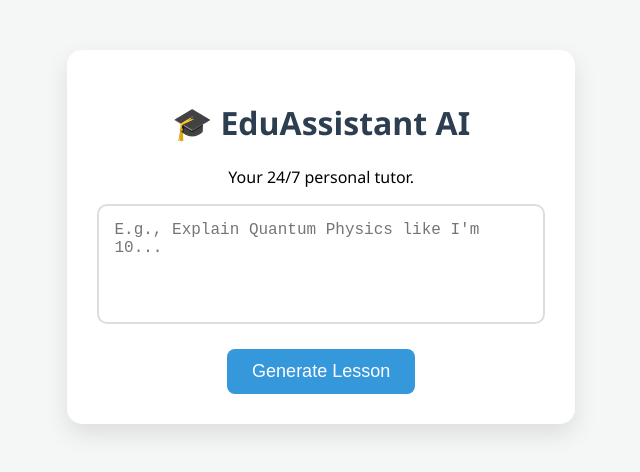
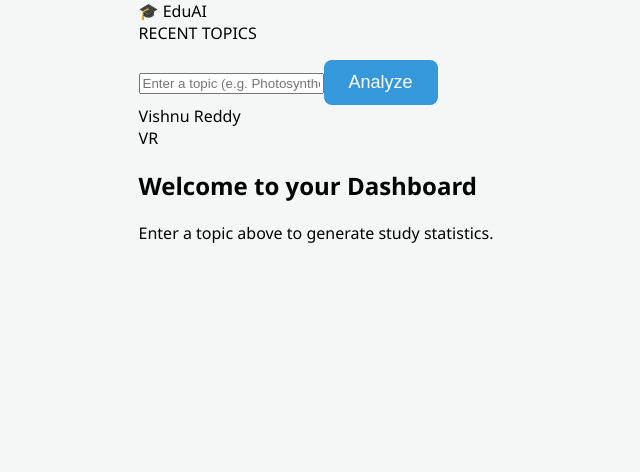
Before and after one commit to VishnuReddy1705/Educational_Content-Assistant, a React (Create React App) app in the folder client/: page / in a window 1280 px wide. Shown: the top 472 px of the page, without its empty margins (324-964 px from the left). Built offline with nearby package versions, Linux system fonts and the light colour scheme.

Commit message:
Update App.js

```diff
--- a/client/src/App.js
+++ b/client/src/App.js
@@ -1,48 +1,103 @@
-import React, { useState } from 'react';
+import React, { useState, useEffect } from 'react';
 import './App.css';
 
 function App() {
-  const [input, setInput] = useState("");
-  const [response, setResponse] = useState("");
+  const [topic, setTopic] = useState("");
+  const [data, setData] = useState(null);
   const [loading, setLoading] = useState(false);
+  const [history, setHistory] = useState([]);
 
-  const handleAsk = async () => {
+  // Load history from browser storage on start
+  useEffect(() => {
+    const savedHistory = JSON.parse(localStorage.getItem("eduHistory") || "[]");
+    setHistory(savedHistory);
+  }, []);
+
+  const fetchDashboard = async () => {
+    if (!topic) return;
     setLoading(true);
     try {
-      // REPLACE with your live Render URL after Step 4
-      const API_URL = "https://educational-content-assistant-ldux.onrender.com";
-
-      const res = await fetch(API_URL, {
+      const res = await fetch("https://your-api.onrender.com/ask", {
         method: "POST",
         headers: { "Content-Type": "application/json" },
-        body: JSON.stringify({ prompt: input })
+        body: JSON.stringify({ prompt: topic })
       });
-      const data = await res.json();
-      setResponse(data.answer);
+      const result = await res.json();
+
+      setData(result);
+
+      // Update history and save to LocalStorage
+      const newHistory = [topic, ...history].slice(0, 5);
+      setHistory(newHistory);
+      localStorage.setItem("eduHistory", JSON.stringify(newHistory));
+
     } catch (err) {
-      setResponse("Error connecting to server.");
+      alert("Server is waking up, please try again in 30 seconds!");
     }
     setLoading(false);
   };
 
   return (
-    <div className="container">
-      <h1>🎓 EduAssistant AI</h1>
-      <p>Your 24/7 personal tutor.</p>
-      <textarea
-        value={input}
-        onChange={(e) => setInput(e.target.value)}
-        placeholder="E.g., Explain Quantum Physics like I'm 10..."
-      />
-      <button onClick={handleAsk} disabled={loading}>
-        {loading ? "Thinking..." : "Generate Lesson"}
-      </button>
-      {response && (
-        <div className="output">
-          <h3>Study Notes:</h3>
-          <p>{response}</p>
-        </div>
-      )}
+    <div className="dashboard-container">
+      {/* SIDEBAR: Static look, but clickable history */}
+      <aside className="sidebar">
+        <div className="logo">🎓 EduAI</div>
+        <div className="menu-label">RECENT TOPICS</div>
+        <ul className="history-list">
+          {history.map((h, i) => (
+            <li key={i} onClick={() => {setTopic(h); fetchDashboard();}}>{h}</li>
+          ))}
+        </ul>
+      </aside>
+
+      {/* MAIN CONTENT */}
+      <main className="main-content">
+        <header className="top-nav">
+          <div className="search-bar">
+            <input
+              type="text"
+              placeholder="Enter a topic (e.g. Photosynthesis)..."
+              value={topic}
+              onChange={(e) => setTopic(e.target.value)}
+            />
+            <button onClick={fetchDashboard}>{loading ? "..." : "Analyze"}</button>
+          </div>
+          <div className="user-profile">
+            <span>Vishnu Reddy</span>
+            <div className="avatar">VR</div>
+          </div>
+        </header>
+
+        {data ? (
+          <div className="stats-grid">
+            <div className="stat-card blue">
+              <h3>Difficulty</h3>
+              <p>{data.difficulty}</p>
+            </div>
+            <div className="stat-card orange">
+              <h3>Learning Time</h3>
+              <p>{data.timeToLearn}</p>
+            </div>
+            <div className="stat-card green">
+              <h3>Relevance</h3>
+              <p>{data.relevanceScore}%</p>
+            </div>
+
+            <div className="info-box">
+              <h2>Top Concepts</h2>
+              <div className="tags">
+                {data.keyTerms.map(t => <span className="tag" key={t}>{t}</span>)}
+              </div>
+              <p className="summary-text">{data.summary}</p>
+            </div>
+          </div>
+        ) : (
+          <div className="empty-state">
+            <h2>Welcome to your Dashboard</h2>
+            <p>Enter a topic above to generate study statistics.</p>
+          </div>
+        )}
+      </main>
     </div>
   );
 }
```
